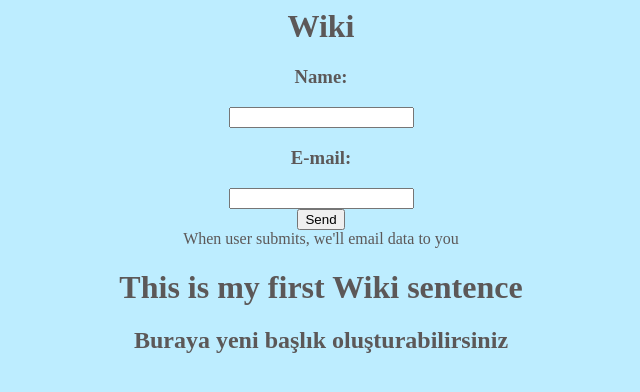
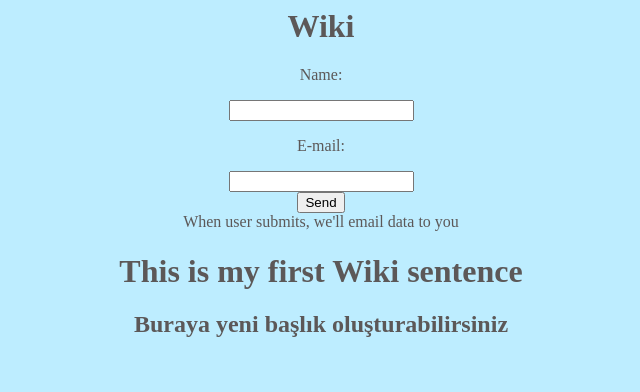
Before and after one commit to sakahmet/Wiki, a plain HTML site: page index.html in a window 1280 px wide. Shown: the whole page, without its empty margins (319-959 px from the left). Drawn offline with Linux system fonts and the light colour scheme.

Commit message:
Update index.html

```diff
--- a/index.html
+++ b/index.html
@@ -7,9 +7,9 @@
     <h1> Wiki </h1>
     <form action="https://formspree.io/1engiineer@gmail.com"Use our URL as form's action
       method="POST"Forms must POST>
-    <h3> Name:</h3>
+    <p> Name:</p>
          <input type="text" name="name"></br>
-    <h3> E-mail:</h3>
+    <p> E-mail:</p>
      <input type="email" name="_replyto"Use advanced attributes></br>
      <input type="submit" value="Send"></br>
      When user submits, we'll email data to you
```
